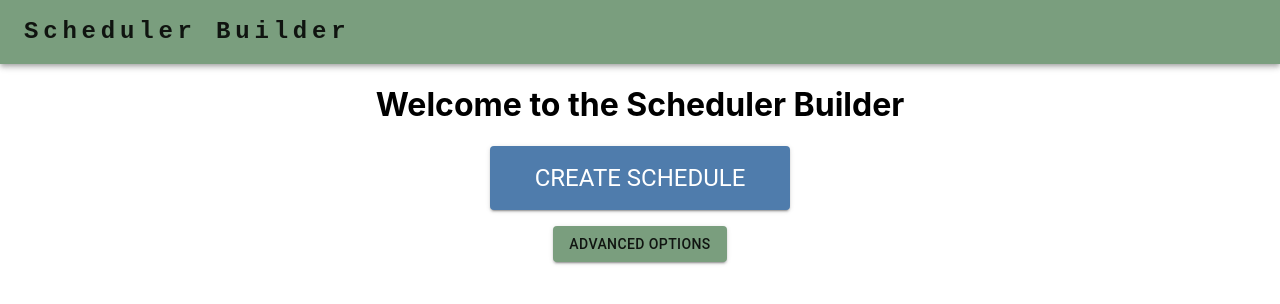
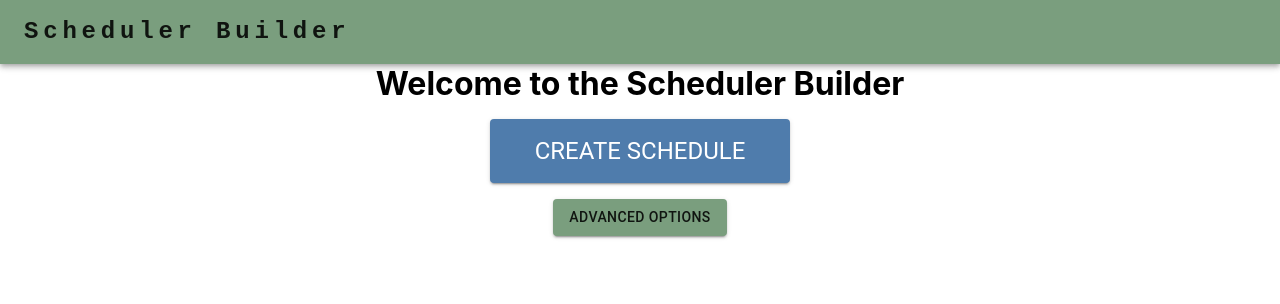
Before and after one commit to Stout-2022-Capstone-Scheduler-Team/SchedulerApp, a Next.js app: page / in a window 1280 px wide. Shown: the top 304 px of the page. Built offline with nearby package versions, Linux system fonts and the light colour scheme.

Commit message:
made single stack for start, updated test snapshot

```diff
--- a/pages/index.tsx
+++ b/pages/index.tsx
@@ -2,20 +2,14 @@ import { Button, Stack } from "@mui/material";
 
 export default function Home(): JSX.Element {
   return (
-    <Stack sx={{ mx: "7%" }} alignItems="center">
+    <Stack sx={{ mx: "7%" }} alignItems="center" spacing={2}>
       <h1>Welcome to the Scheduler Builder</h1>
-      <Stack spacing={2} sx={{ width: 300 }}>
-        <Stack direction="column" spacing={2}>
-          <Button variant="contained" color="secondary" sx={{ typography: "h5", padding: 2 }} href = "/create">
+          <Button variant="contained" color="secondary" sx={{ typography: "h5", padding: 2, width: 300 }} href = "/create">
             Create Schedule
           </Button>
-        </Stack>
-        <Stack direction="column" spacing={2} alignItems="center">
           <Button variant="contained" color="primary">
             Advanced Options
           </Button>
-        </Stack>
-      </Stack>
     </Stack>
   );
 }
```
Also changed, not shown: 1 other file (tests, documents, lock files or other folders).
